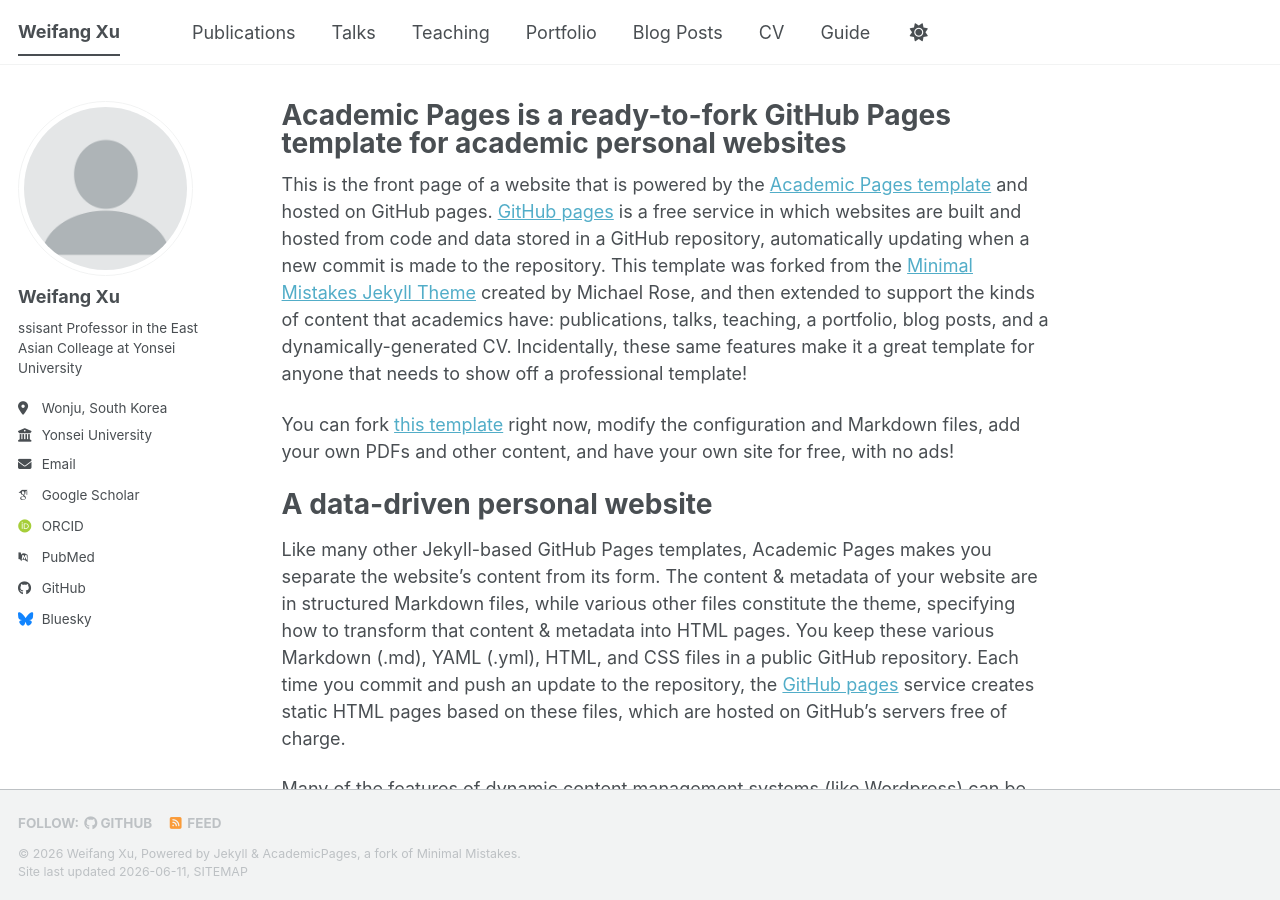
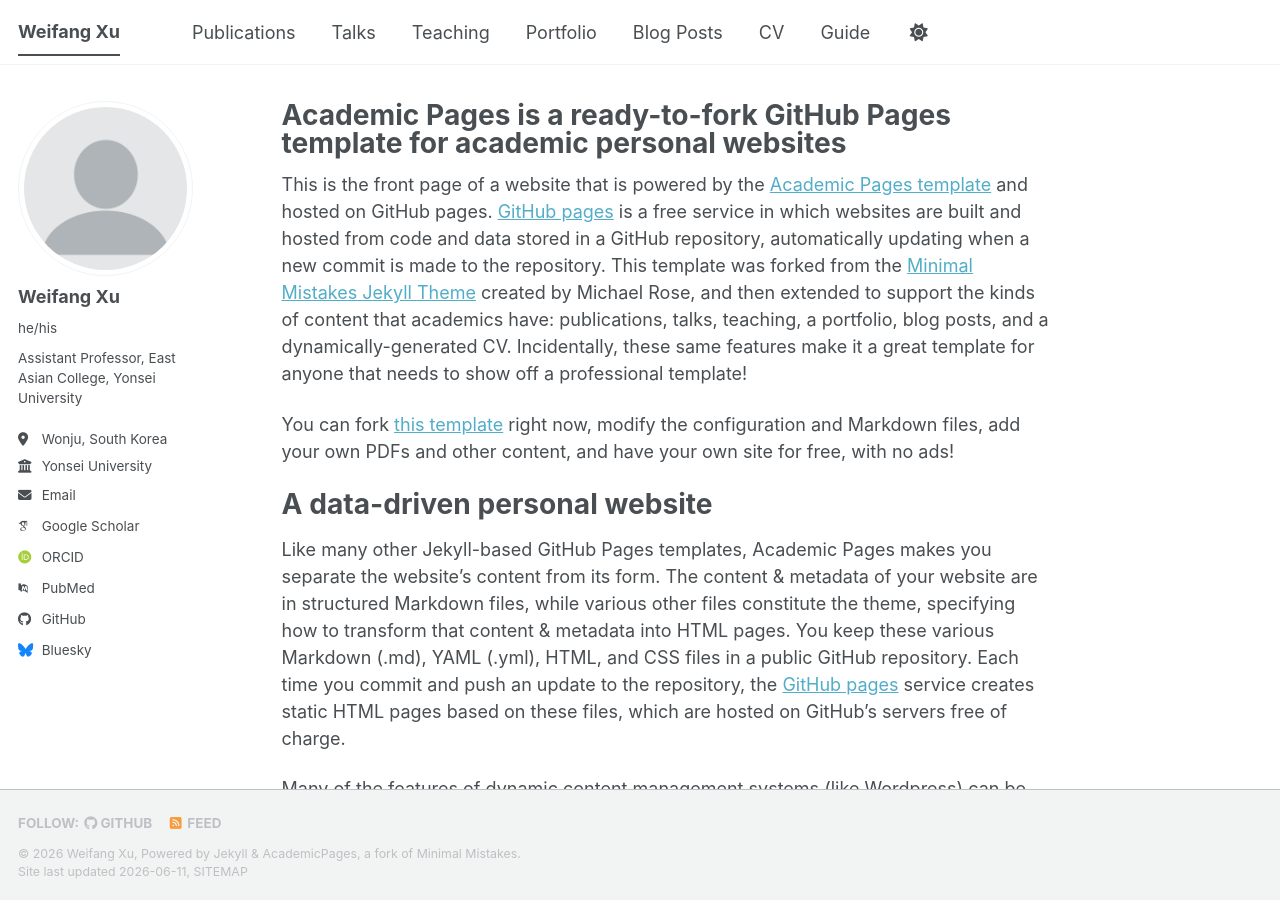
Before and after one commit to victorfsu/victorfsu.github.io, a Jekyll site: the page built from _pages/about.md, in a window 1280 px wide and 900 px high. Built offline with Jekyll 4.4.1, drawn with Linux system fonts in a browser that asks for light colours; some web fonts are replaced; a script bundle is joined from its source files by our own code; library files that are not in the unit come from our copies.

Commit message:
Update _config.yml

```diff
--- a/_config.yml
+++ b/_config.yml
@@ -25,8 +25,8 @@ author:
   # Biographic information
   avatar           : "profile.png"
   name             : "Weifang Xu"
-  pronouns         : # example: "he/his"
-  bio              : "ssisant Professor in the East Asian Colleage at Yonsei University"
+  pronouns         : "he/his"
+  bio              : "Assistant Professor, East Asian College, Yonsei University"
   location         : "Wonju, South Korea"
   employer         : "Yonsei University"
   uri              : # URL
```
